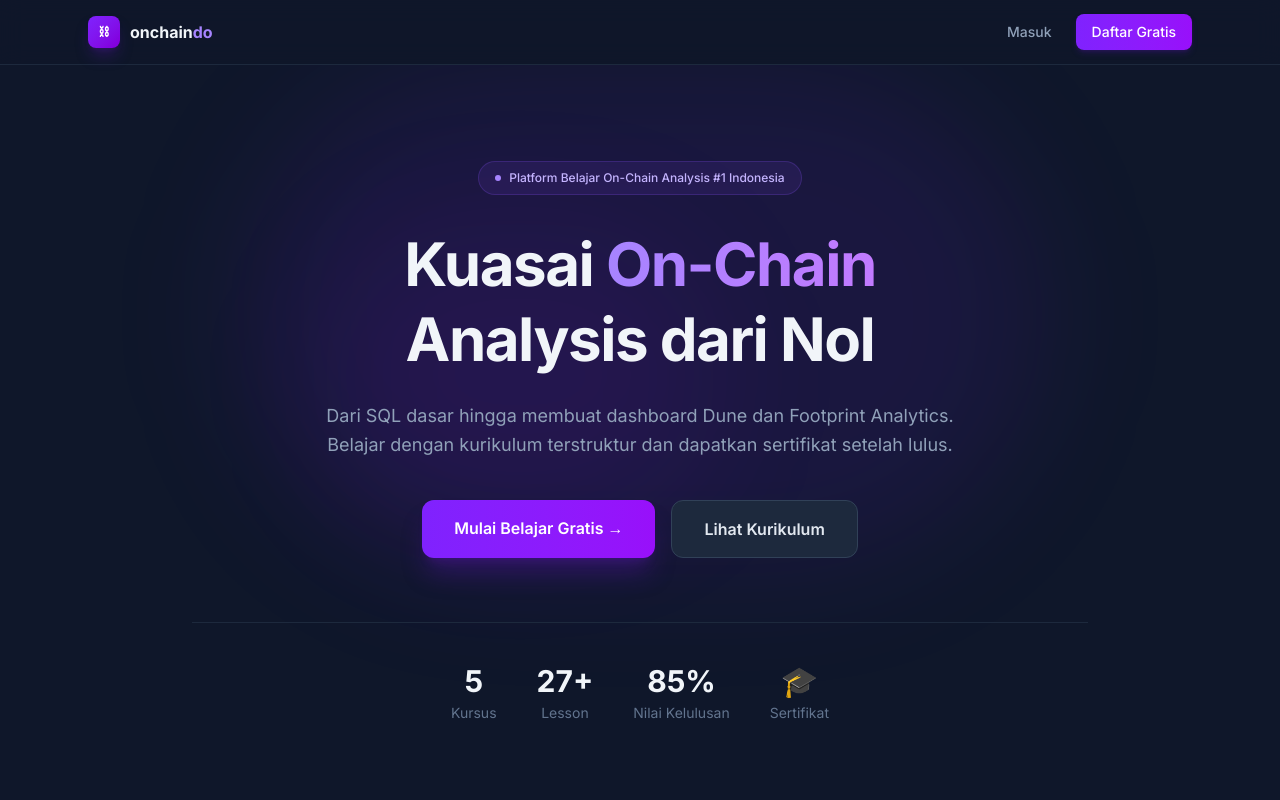
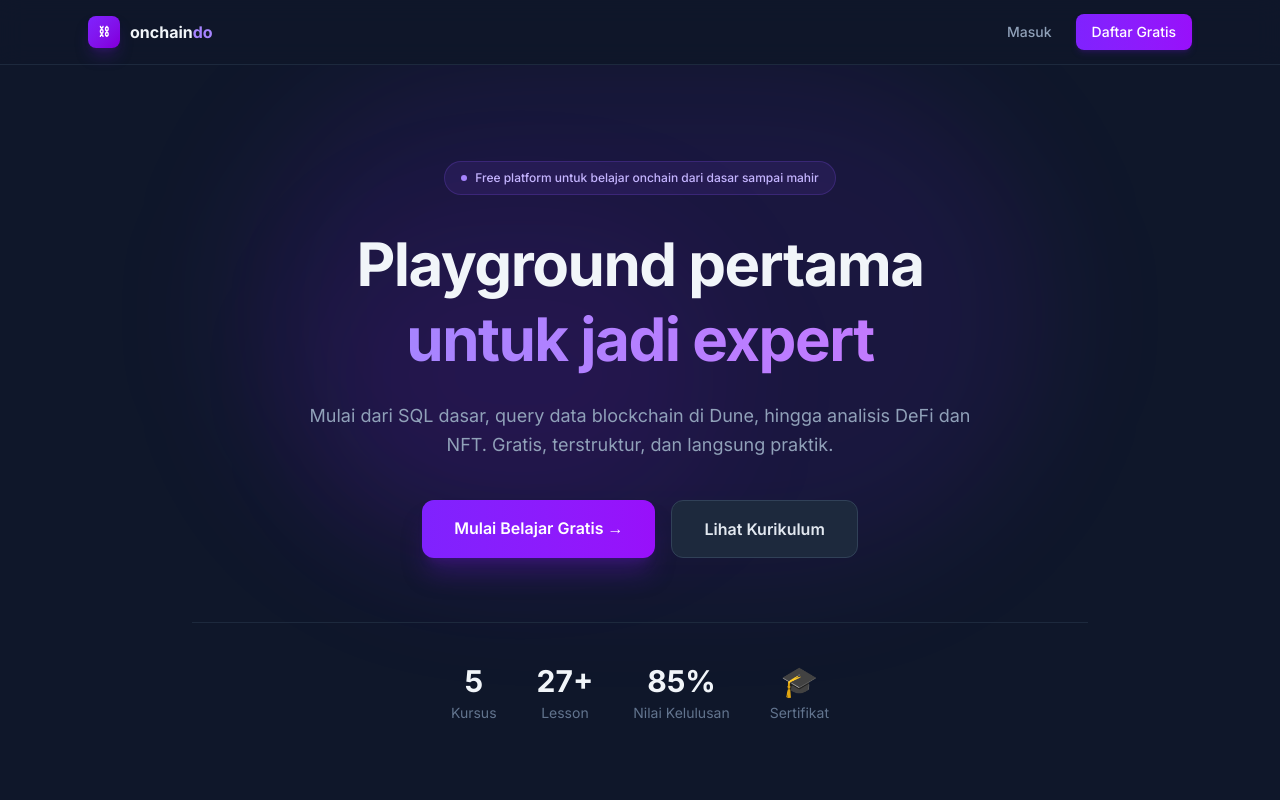
Before and after one commit to imheksa/onchaind62, a Next.js app: page / in a window 1280 px wide. Shown: the top 800 px of the page. Built offline with nearby package versions, Linux system fonts and the light colour scheme.

Commit message:
copy: update landing page hero copywriting

```diff
--- a/app/page.tsx
+++ b/app/page.tsx
@@ -101,21 +101,20 @@ export default function HomePage() {
         <div className="max-w-4xl mx-auto text-center relative z-10">
           <div className="inline-flex items-center gap-2 bg-violet-500/10 border border-violet-500/20 text-violet-300 text-xs font-medium px-4 py-2 rounded-full mb-8">
             <span className="w-1.5 h-1.5 bg-violet-400 rounded-full animate-pulse" />
-            Platform Belajar On-Chain Analysis #1 Indonesia
+            Free platform untuk belajar onchain dari dasar sampai mahir
           </div>
 
           <h1 className="text-5xl md:text-6xl font-bold leading-tight mb-6 tracking-tight">
-            Kuasai{" "}
+            Playground pertama{" "}
+            <br />
             <span className="bg-gradient-to-r from-violet-400 to-purple-400 bg-clip-text text-transparent">
-              On-Chain
+              untuk jadi expert
             </span>
-            <br />
-            Analysis dari Nol
           </h1>
 
           <p className="text-lg text-slate-400 max-w-2xl mx-auto mb-10 leading-relaxed">
-            Dari SQL dasar hingga membuat dashboard Dune dan Footprint Analytics.
-            Belajar dengan kurikulum terstruktur dan dapatkan sertifikat setelah lulus.
+            Mulai dari SQL dasar, query data blockchain di Dune, hingga analisis DeFi dan NFT.
+            Gratis, terstruktur, dan langsung praktik.
           </p>
 
           <div className="flex flex-col sm:flex-row gap-4 justify-center">
```
